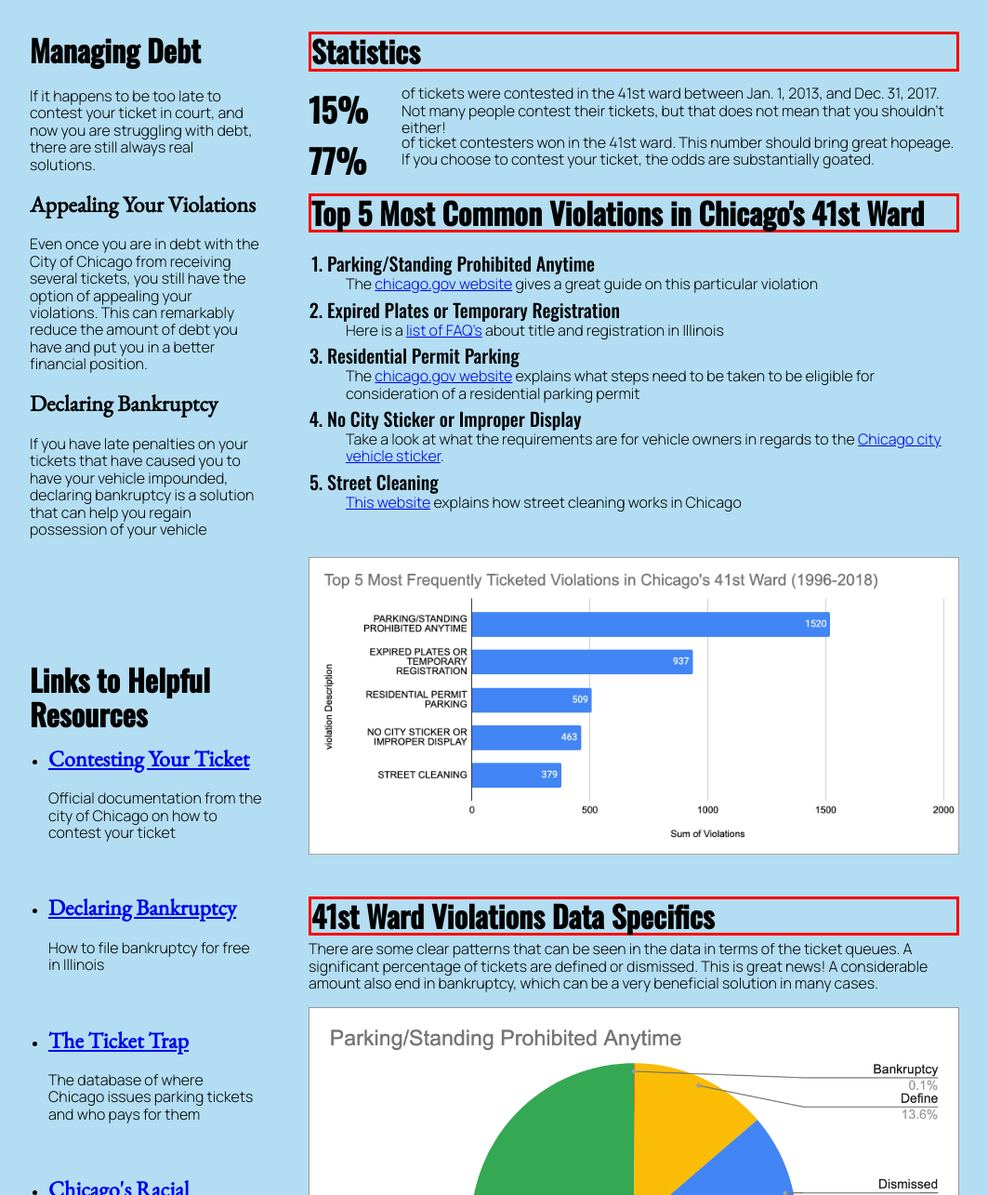
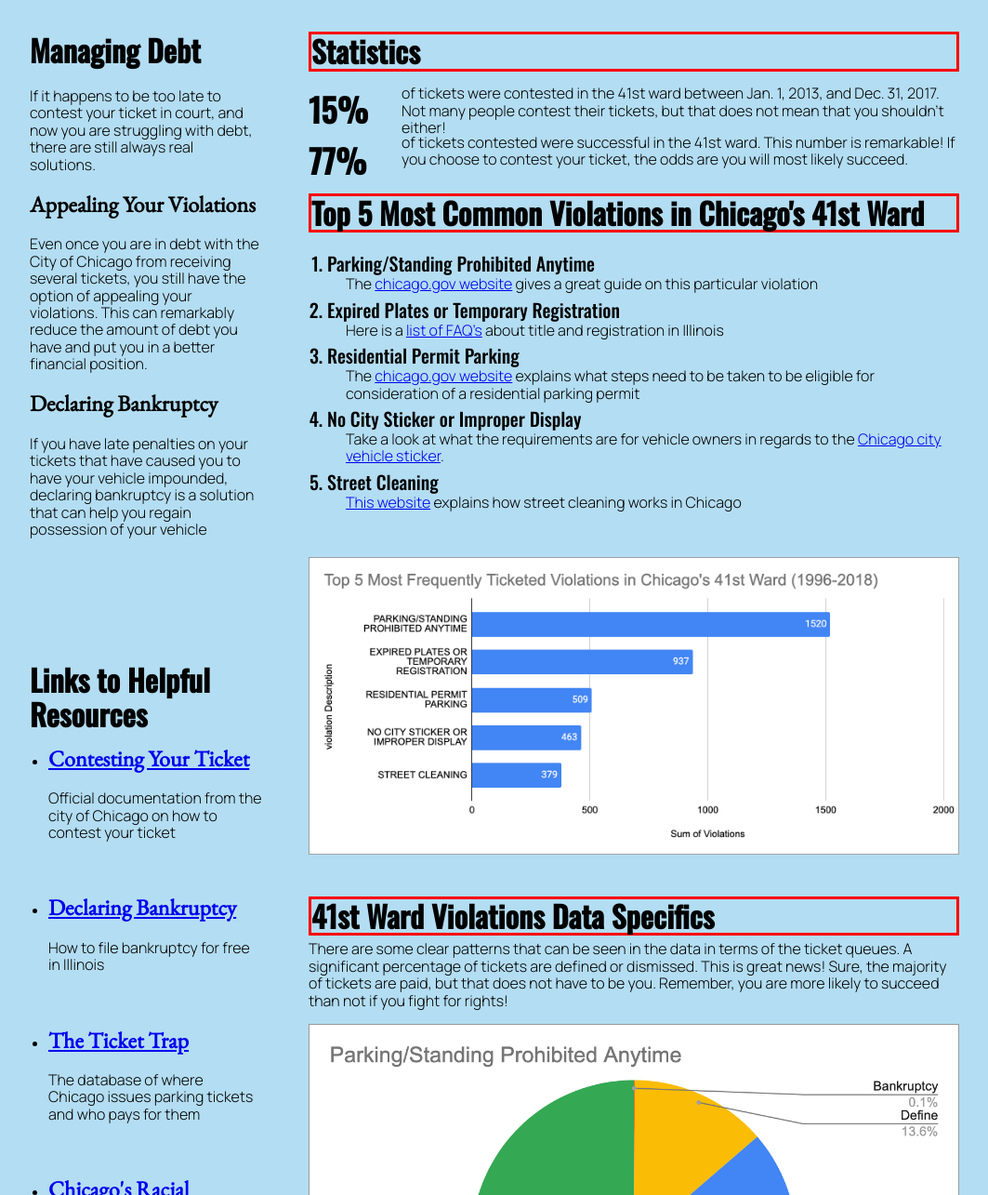
Before and after one commit to adamsadek813/Take_It_To_The_Streets, a plain HTML site: page index.html in a window 1280 px wide. Shown: the part 510-1795 px from the top of the page at 93% size, without its empty margins (108-1171 px from the left). Drawn offline with nearby package versions, Linux system fonts and the light colour scheme.

Commit message:
Update index.html

```diff
--- a/index.html
+++ b/index.html
@@ -101,7 +101,7 @@
 		<p> of tickets were contested in the 41st ward between Jan. 1, 2013, and Dec. 31, 2017. Not many people contest their tickets, but that does not mean that you shouldn't either!</p>
 
 		<h3>77%</h3>
-		<p> of ticket contesters won in the 41st ward. This number should bring great hopeage. If you choose to contest your ticket, the odds are substantially goated. </p>
+		<p> of tickets contested were successful in the 41st ward. This number is remarkable! If you choose to contest your ticket, the odds are you will most likely succeed. </p>
 
 
 
@@ -124,7 +124,7 @@
 
 
 <h3>41st Ward Violations Data Specifics</h3>
-<p>There are some clear patterns that can be seen in the data in terms of the ticket queues. A significant percentage of tickets are defined or dismissed. This is great news! A considerable amount also end in bankruptcy, which can be a very beneficial solution in many cases.</p>
+<p>There are some clear patterns that can be seen in the data in terms of the ticket queues. A significant percentage of tickets are defined or dismissed. This is great news! Sure, the majority of tickets are paid, but that does not have to be you. Remember, you are more likely to succeed than not if you fight for rights!</p>
 			<img src="images/1.png" alt="Pie chart displaying the distribution in ticket queues for parking/standing violations in 41st ward Chicago" class="1-image">
 
 
```
